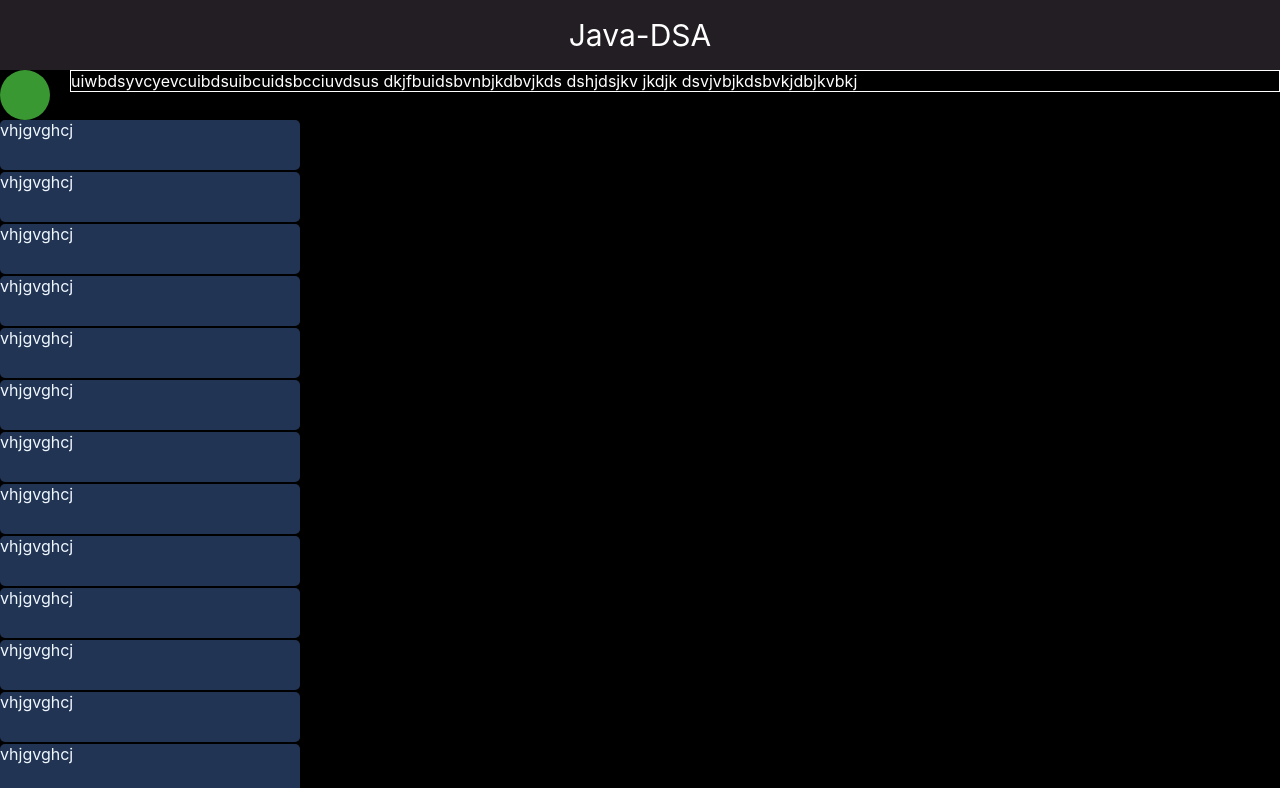
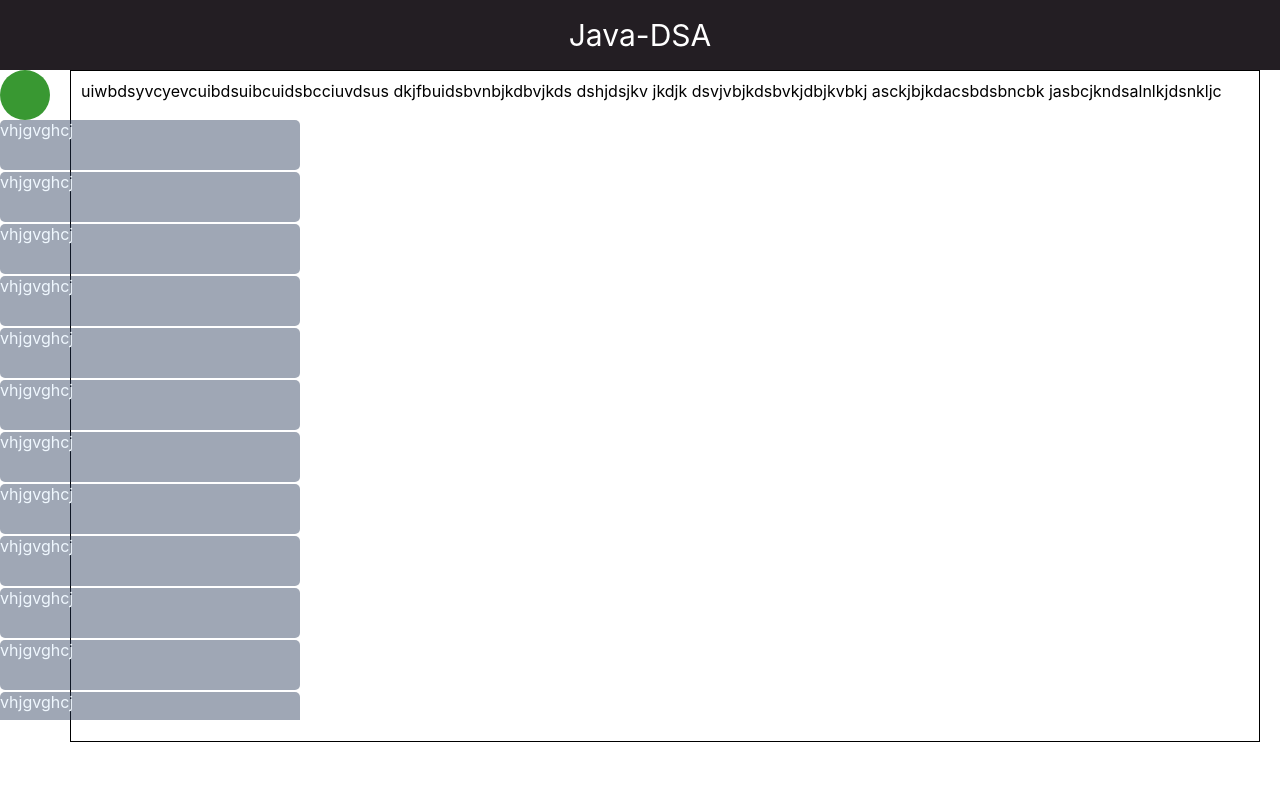
Before and after one commit to thugperfect/Java-Dsa-Problems, a React (Create React App) app: page / in a window 1280 px wide. Shown: the top 788 px of the page. Built offline with nearby package versions, Linux system fonts and the light colour scheme.

Commit message:
side nav Scroll setup...

```diff
--- a/src/App.js
+++ b/src/App.js
@@ -15,7 +15,9 @@ function App() {
       <div className="body">uiwbdsyvcyevcuibdsuibcuidsbcciuvdsus
       dkjfbuidsbvnbjkdbvjkds
       dshjdsjkv jkdjk
-      dsvjvbjkdsbvkjdbjkvbkj</div>
+      dsvjvbjkdsbvkjdbjkvbkj
+      asckjbjkdacsbdsbncbk
+      jasbcjkndsalnlkjdsnkljc</div>
       </div>
 
     </div>
--- a/src/index.css
+++ b/src/index.css
@@ -11,3 +11,7 @@ code {
   font-family: source-code-pro, Menlo, Monaco, Consolas, 'Courier New',
     monospace;
 }
+
+#root{
+  overflow: hidden;
+}
--- a/src/styles/App.css
+++ b/src/styles/App.css
@@ -2,21 +2,25 @@
   width: 100%;
   min-height: 100vh;
   background-color: black;
+  overflow-y: hidden;
 
 }
 
 .App{
   width: 100%;
   min-height: 100vh;
-  background-color: black;
+  background-color: white;
   display: flex;
+
 
 }
 
 .body{
   width: 100%;
-height: 100%;
+height: 650px;
 margin-left: 70px;
-color: white;
+margin-right: 20px;
+color:black;
 border: 1px solid;
+padding: 10px
 }
--- a/src/styles/navbar.css
+++ b/src/styles/navbar.css
@@ -26,12 +26,22 @@
         width: 100%;
         border: 1px 0 1px 0 solid white;
         margin-bottom: 2px;
-        background-color: #223454;
+        background-color: #2234546e;
         color: aliceblue;
         border-radius: 5px;
+
       }
 
       .hide{
         display: none;
 
       }
+
+      .nav-btns{
+        height: 600px;
+        overflow-y: scroll;
+
+      }
+      .nav-btns::-webkit-scrollbar{
+        display: none;
+      }
```
